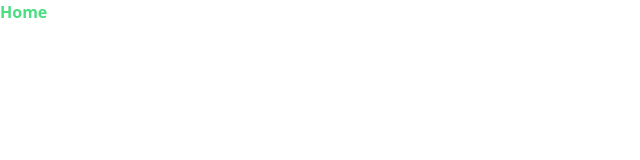
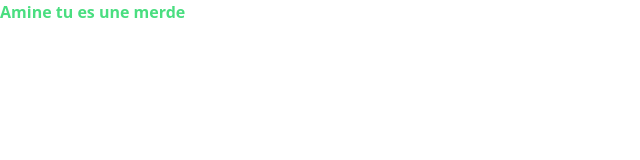
Before and after one commit to appEvents/appevent, a React (Create React App) app in the folder appevents/: page / in a window 1280 px wide. Shown: the top 160 px of the page, without its empty margins (0-640 px from the left). Built offline with nearby package versions, Linux system fonts and the light colour scheme; the HTML template or start-up script is replaced by a standard one.

Commit message:
Commit de la merde que tu es

```diff
--- a/appevents/src/pages/Home.jsx
+++ b/appevents/src/pages/Home.jsx
@@ -3,7 +3,7 @@ import React from 'react'
 export default function Home() {
   return (
     <div>
-        <h1 className='font-bold text-green-400'>Home</h1>
+        <h1 className='font-bold text-green-400'>Amine tu es une merde</h1>
     </div>
   )
 }
```
